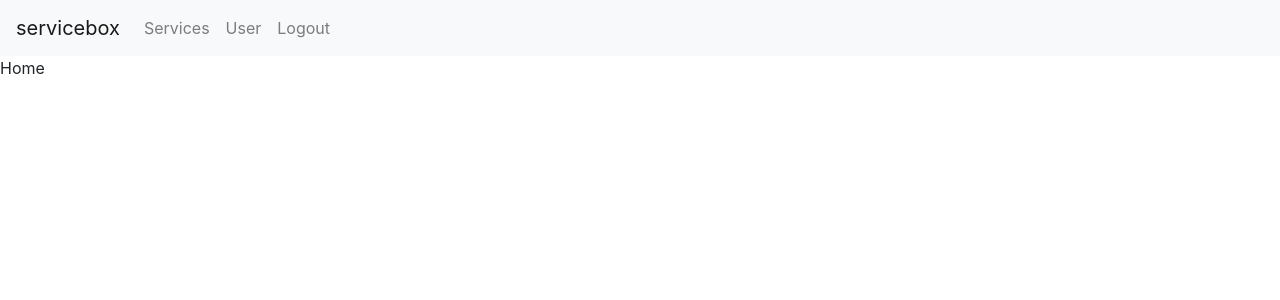
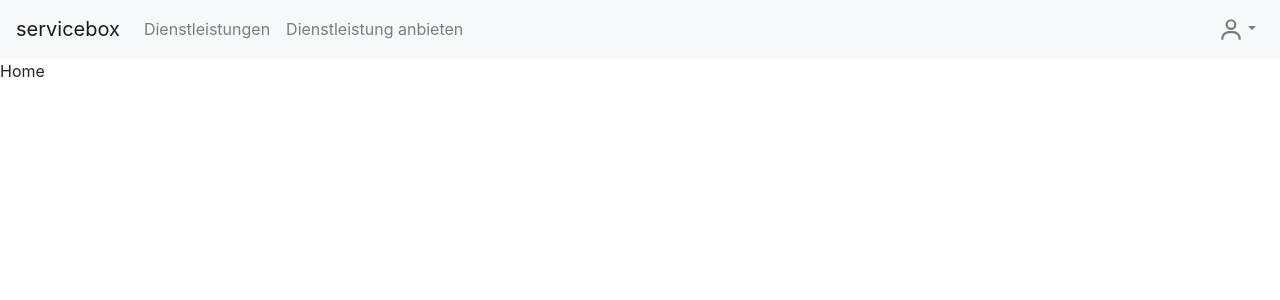
Before and after one commit to FelHa/service-monkey, a React (Create React App) app: page /home in a window 1280 px wide. Shown: the top 300 px of the page. Built offline with nearby package versions, Linux system fonts and the light colour scheme; sample sign-in values are in the browser's storage.

Commit message:
ProtecedRoute & AuthenticatedNav & AnonymNav erstellt

```diff
--- a/package.json
+++ b/package.json
@@ -10,6 +10,7 @@
     "react": "^17.0.1",
     "react-bootstrap": "^1.4.0",
     "react-dom": "^17.0.1",
+    "react-icons": "^4.1.0",
     "react-router-dom": "^5.2.0",
     "react-scripts": "4.0.1",
     "react-toastify": "^6.1.0"
--- a/src/components/App.tsx
+++ b/src/components/App.tsx
@@ -1,19 +1,10 @@
 import React, { ReactElement } from 'react';
-import {
-  BrowserRouter as Router,
-  Route,
-  Switch,
-  Redirect,
-} from 'react-router-dom';
+import { BrowserRouter as Router } from 'react-router-dom';
 import { ToastContainer } from 'react-toastify';
-import Login from './Login';
-import Services from './Services';
-import ServiceDetails from './ServiceDetails';
-import Register from './Register';
 import NavBar from './NavBar';
-import Logout from './Logout';
 import { StoreProvider } from '../Store';
 import './App.css';
+import Routes from './Routes';
 
 function App(): ReactElement {
   return (
@@ -22,33 +13,7 @@ function App(): ReactElement {
         <ToastContainer />
         <Router>
           <NavBar />
-
-          <Switch>
-            <Route path="/services/:id">
-              <ServiceDetails />
-            </Route>
-            <Route path="/services">
-              <Services />
-            </Route>
-            <Route path="/edit">
-              <div>edit</div>
-            </Route>
-            <Route path="/login">
-              <Login />
-            </Route>
-            <Route path="/register">
-              <Register />
-            </Route>
-            <Route path="/logout">
-              <Logout />
-            </Route>
-            <Route path="/home">
-              <div>Home</div>
-            </Route>
-            <Route path="/">
-              <Redirect to="/home"></Redirect>
-            </Route>
-          </Switch>
+          <Routes />
         </Router>
       </>
     </StoreProvider>
--- a/src/components/NavBar.tsx
+++ b/src/components/NavBar.tsx
@@ -1,7 +1,11 @@
 import React, { ReactElement } from 'react';
-import { Nav, Navbar } from 'react-bootstrap';
+import { Nav, Navbar, NavDropdown } from 'react-bootstrap';
 import { NavLink } from 'react-router-dom';
+import { BiUser } from 'react-icons/bi';
+
 import { useStore } from '../hooks/useStore';
+import AuthenticatedNav from './shared/AuthenticatedNav';
+import AnonymNav from './shared/AnonymNav';
 
 export default function NavBar(): ReactElement {
   const { store } = useStore();
@@ -15,18 +19,31 @@ export default function NavBar(): ReactElement {
       <Navbar.Collapse id="basic-navbar-nav">
         <Nav className="mr-auto">
           <Nav.Link as={NavLink} to="/services">
-            Services
+            Dienstleistungen
           </Nav.Link>
-          {store.user ? (
-            <>
+          <AuthenticatedNav>
+            <Nav.Link as={NavLink} to="/addService">
+              Dienstleistung anbieten
+            </Nav.Link>
+          </AuthenticatedNav>
+        </Nav>
+        <Nav>
+          <AuthenticatedNav>
+            <NavDropdown
+              title={<BiUser size={26} />}
+              id="basic-nav-dropdown"
+              alignRight
+            >
               <Nav.Link as={NavLink} to="/user">
-                User
+                Mein Konto
               </Nav.Link>
+              <NavDropdown.Divider />
               <Nav.Link as={NavLink} to="/logout">
                 Logout
               </Nav.Link>
-            </>
-          ) : (
+            </NavDropdown>
+          </AuthenticatedNav>
+          <AnonymNav>
             <>
               <Nav.Link as={NavLink} to="/login">
                 Login
@@ -35,7 +52,7 @@ export default function NavBar(): ReactElement {
                 Registrieren
               </Nav.Link>
             </>
-          )}
+          </AnonymNav>
         </Nav>
       </Navbar.Collapse>
     </Navbar>
--- /dev/null
+++ b/src/components/Routes.tsx
@@ -0,0 +1,44 @@
+import React, { ReactElement } from 'react';
+import { Redirect, Route, Switch } from 'react-router-dom';
+import { useStore } from '../hooks/useStore';
+import Login from './Login';
+import Logout from './Logout';
+import Register from './Register';
+import ServiceDetails from './ServiceDetails';
+import Services from './Services';
+import ProtectedRoute from './shared/ProtectedRoute';
+
+export default function Routes(): ReactElement {
+  const { store } = useStore();
+  console.log(store);
+
+  return (
+    <Switch>
+      <Route path="/services/:id">
+        <ServiceDetails />
+      </Route>
+      {/* <ProtectedRoute path="/services" component={<Services />} /> */}
+      <Route path="/services">
+        <Services />
+      </Route>
+      <Route path="/edit">
+        <div>edit</div>
+      </Route>
+      <Route path="/login">
+        <Login />
+      </Route>
+      <Route path="/register">
+        <Register />
+      </Route>
+      <Route path="/logout">
+        <Logout />
+      </Route>
+      <Route path="/home">
+        <div>Home</div>
+      </Route>
+      <Route path="/">
+        <Redirect to="/home" />
+      </Route>
+    </Switch>
+  );
+}
--- /dev/null
+++ b/src/components/shared/AnonymNav.tsx
@@ -0,0 +1,12 @@
+import { ReactElement } from 'react';
+import { useStore } from '../../hooks/useStore';
+
+interface Props {
+  readonly children: ReactElement;
+}
+
+export default function AuthenticatedNav(props: Props): ReactElement | null {
+  const { store } = useStore();
+  if (!store.user) return props.children;
+  return null;
+}
--- /dev/null
+++ b/src/components/shared/AuthenticatedNav.tsx
@@ -0,0 +1,12 @@
+import { ReactElement } from 'react';
+import { useStore } from '../../hooks/useStore';
+
+interface Props {
+  readonly children: ReactElement;
+}
+
+export default function AuthenticatedNav(props: Props): ReactElement | null {
+  const { store } = useStore();
+  if (store.user) return props.children;
+  return null;
+}
--- /dev/null
+++ b/src/components/shared/ProtectedRoute.tsx
@@ -0,0 +1,15 @@
+import React, { ReactElement } from 'react';
+import { Redirect, Route } from 'react-router-dom';
+import { useStore } from '../../hooks/useStore';
+
+interface Props {
+  readonly path: string;
+  readonly redirect?: string;
+  readonly component: ReactElement;
+}
+
+export default function ProtectedRoute(props: Props): ReactElement {
+  const { store } = useStore();
+  if (store.user) return <Route path={props.path}>{props.component}</Route>;
+  return <Redirect to={props.redirect || '/home'} />;
+}
```
Also changed, not shown: 1 other file (tests, documents, lock files or other folders).
